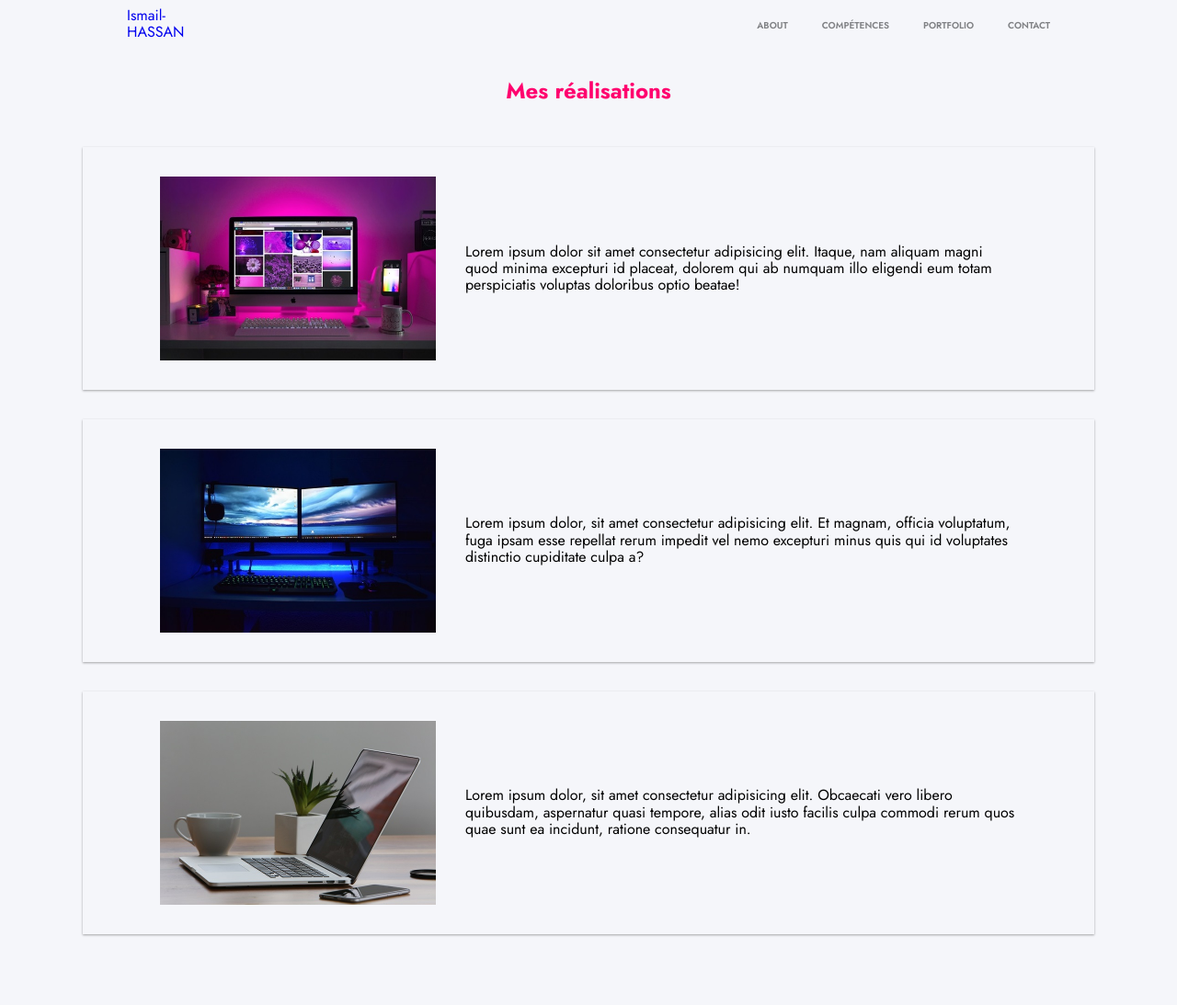
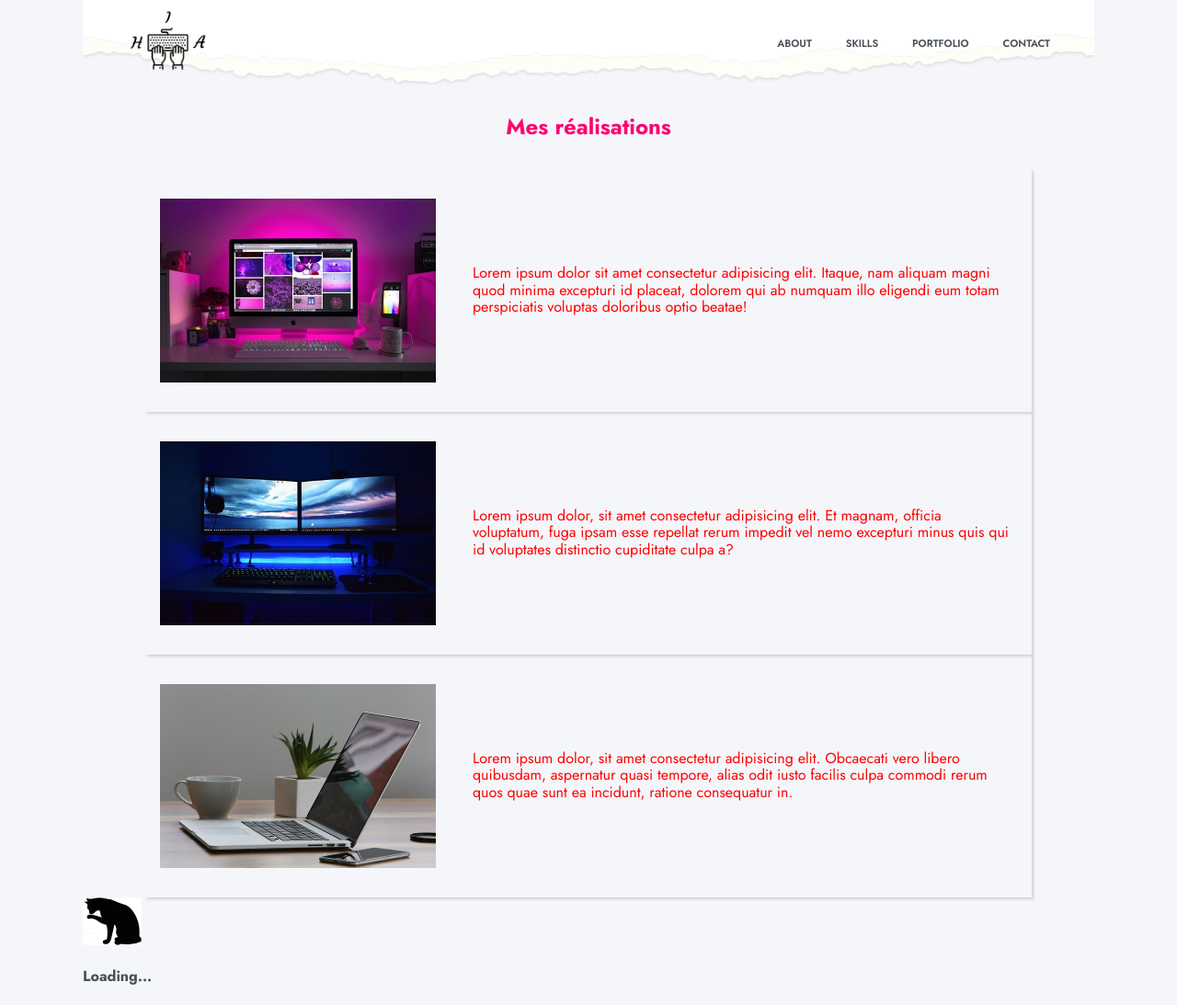
Before and after one commit to ismailo-git/portfolio, a PHP site: page /portfolio.html in a window 1280 px wide. Shown: the whole page at 92% size. Before the commit the page ends 1018 px from the top, so only its background shows below. Run offline with PHP 8.4, Linux system fonts and the light colour scheme; some libraries are stand-ins or nearby versions.

Commit message:
Loader added

```diff
--- a/css/style.css
+++ b/css/style.css
@@ -6,6 +6,7 @@
 html {
   line-height: 1.15; /* 1 */
   -webkit-text-size-adjust: 100%; /* 2 */
+  overflow-x: hidden;
 }
 
 /* Sections
@@ -16,6 +17,7 @@
  */
 
 body {
+  color: var(--text-color);
   margin: 0;
   font-size: 16px;
   font-family: 'Jost', sans-serif;
@@ -353,7 +355,7 @@
 }
 :root {
 
- --text-color: #343434;
+ --text-color: #495057;
 }
 
 @font-face {
@@ -389,26 +391,41 @@
 	margin: 0 auto;
 }
 .header {
-
+  background-image: url(../imgs/header-bg.png);
+  background-size: cover;
+  background-position: bottom;
 	display: flex;
 	justify-content: space-between;
 	align-items: center;
 	padding: .5rem 3rem;
+
 }
 
-.header .logo {
-	width: 80px;
+.header .logo img {
+	width: 90px;
+  height: auto;
 }
 
 .header .navbar a {
 
 	margin-left: 2rem;
-	color: #808285;
+	color: #495057;
 	text-transform: uppercase;
-	font-size: 10px;
+	font-size: .7rem;
 	font-weight: 600;
 }
 
+.header .navbar a:hover {
+
+  color: #ff006e;
+  transition: 0.5s;
+}
+.header #menu-bars {
+
+  font-size: 1.4rem;
+  cursor: pointer;
+  display: none;
+}
 /* End Header
   ====================================================== */
 
@@ -476,9 +492,9 @@
 }
 .portfolio .row{
 
- box-shadow: rgba(0, 0, 0, 0.12) 0px 1px 3px, rgba(0, 0, 0, 0.24) 0px 1px 2px;
-  margin: 1rem 0;
-  padding: 2rem 0;
+  box-shadow: rgba(0, 0, 0, 0.15) 1.95px 1.95px 2.6px;
+  margin: 2rem 0;
+  padding: 2rem 1rem;
   display: flex;
   justify-content: center;
   align-items: center;
@@ -486,13 +502,15 @@
   gap: 2rem;
   transition: ease .45s;
   cursor: pointer;
+  max-width: 1000px;
+  margin: auto;
 
 }
 
 .portfolio .row:hover {
 
   will-change: transform;
-  transform: perspective(1000px) rotateX(4.80deg) rotateY(10.23deg) scale3d(1.05, 1.05, 1.05);
+  /* transform: perspective(1000px) rotateX(4.80deg) rotateY(10.23deg) scale3d(1.05, 1.05, 1.05); */
 }
 
 .portfolio img {
@@ -502,7 +520,13 @@
 
 .portfolio .content {
 
-  width: 600px;
+   max-width: 600px;
+}
+
+.portfolio .content p {
+
+  padding: 0rem 0.5rem;
+  color: red;
 }
 
 /* End Portfolio
--- a/js/script.js
+++ b/js/script.js
@@ -1 +1,11 @@
 const swup = new Swup();
+
+function loader() {
+	document.querySelector(".loader").classList.add("fade-out");
+}
+
+function fadeOut() {
+	setInterval(loader, 3000);
+}
+
+window.onload = fadeOut;
--- a/portfolio.html
+++ b/portfolio.html
@@ -12,10 +12,13 @@
 <body>
 	<div class="container">
 		<header class="header">
-			<a href="/home.html" class="logo">Ismail-HASSAN</a>
+			<a href="home.html" class="logo">
+				<img src="imgs/logo.png" alt="">
+			</a>
+			<div id="menu-bars" class="fas fa-bars"></div>
 			<nav class="navbar">
 				<a href="/home.html">About</a>
-				<a href="/skills.html">Compétences</a>
+				<a href="/skills.html">Skills</a>
 				<a href="/portfolio.html">Portfolio</a>
 				<a href="/contact.html">Contact</a>
 			</nav>
@@ -47,6 +50,12 @@
 				</div>
 			</section>
 		</main>
+		<div class="loader">
+			<div>
+				<img src="imgs/loader.gif" alt="">
+				<h4>Loading...</h4>
+			</div>
+		</div>
 	</div>
 	<script src="https://unpkg.com/aos@next/dist/aos.js"></script>
 	<script>
```
Also changed, not shown: other parts of css/style.css (+45 -48 lines), contact.html (+12 -3 lines), home.html (+9 -2 lines), skills.html (+12 -3 lines), imgs/header-bg.png (added), imgs/loader.gif (added).
